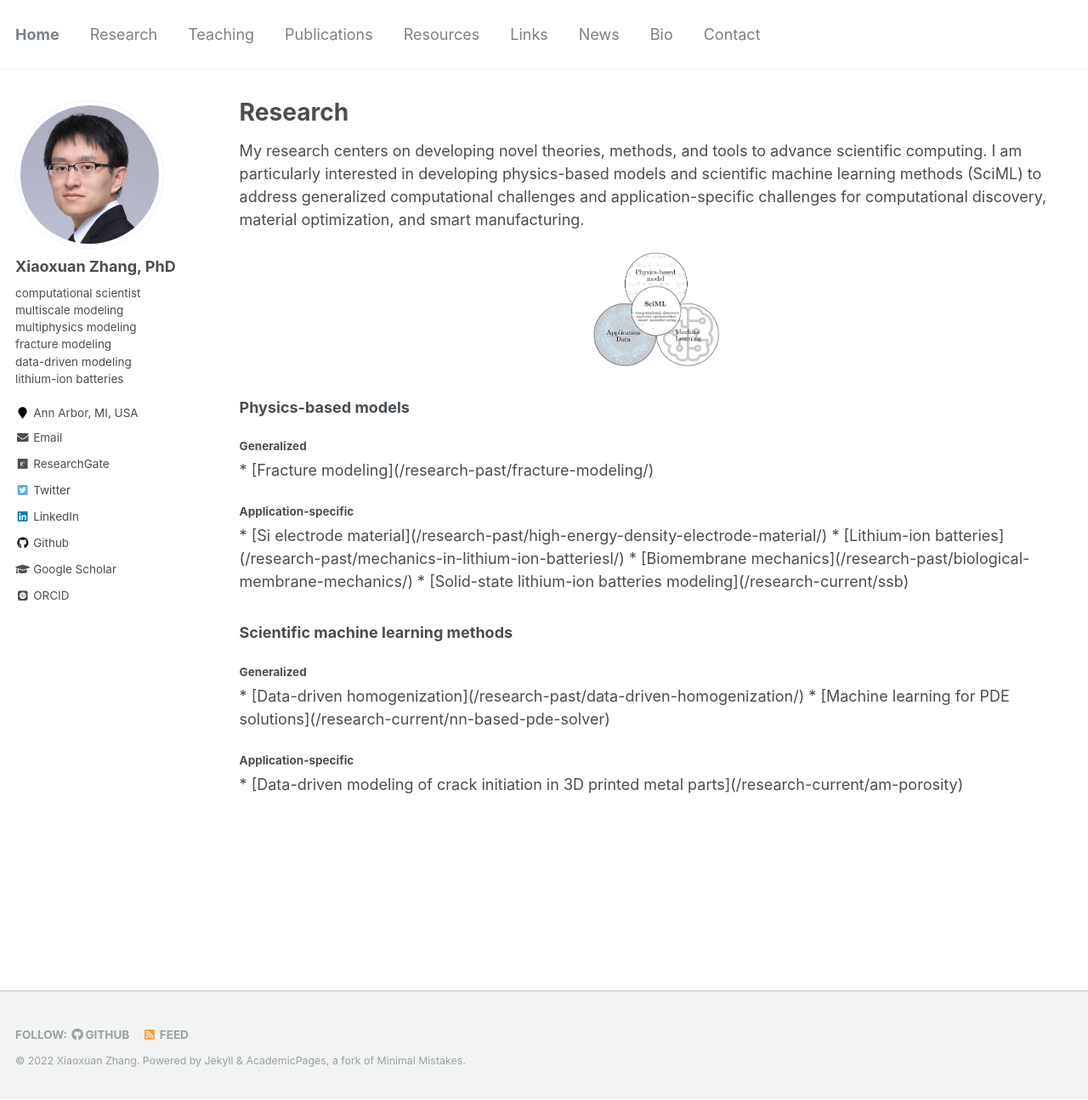
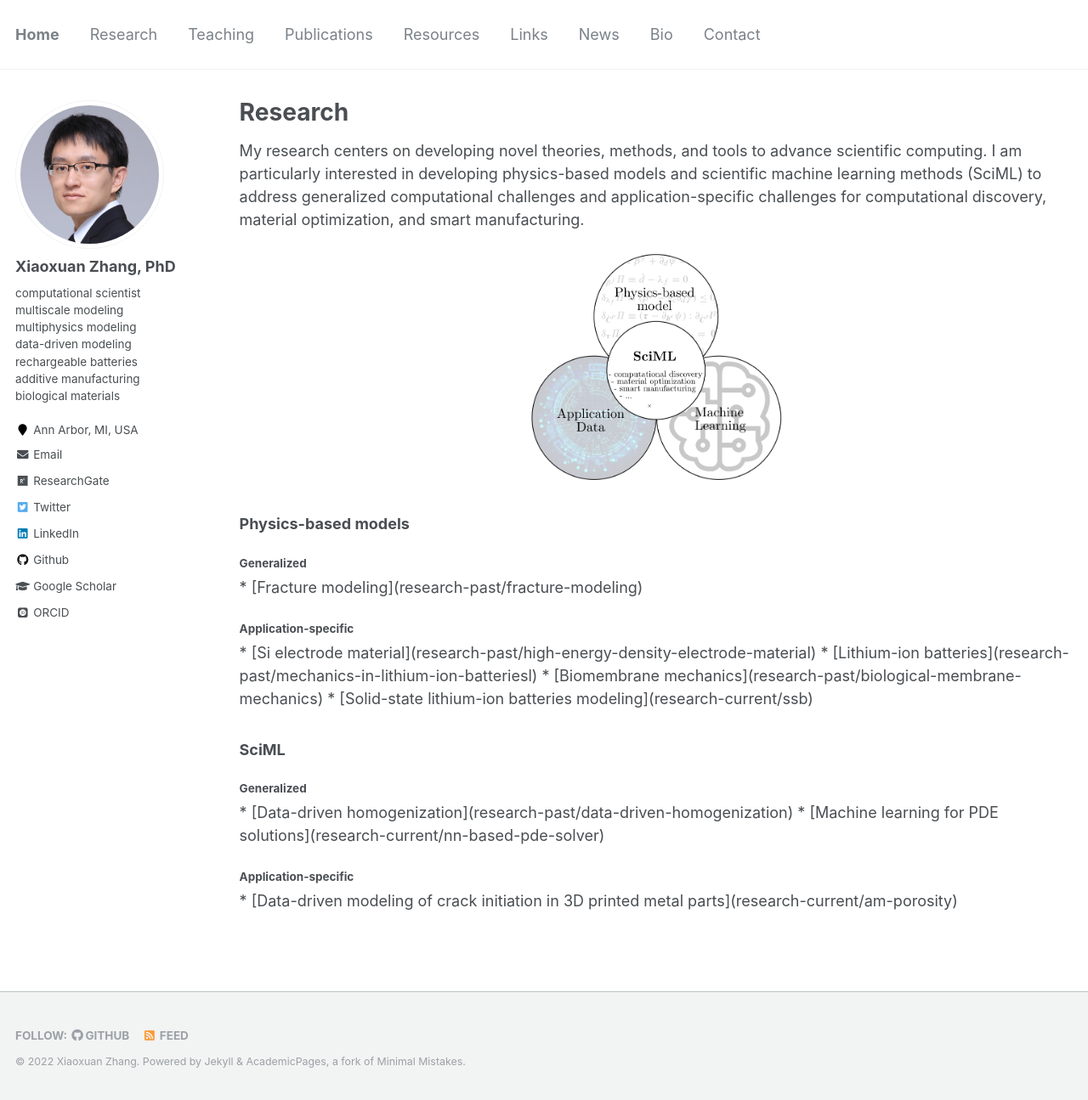
Before and after one commit to XiaoxuanZhangCM/XiaoxuanZhangCM.github.io, a Jekyll site: the page built from _pages/research.md, in a window 1280 px wide and 1295 px high. Shown: the whole window at 85% size. Built offline with Jekyll 4.4.1, drawn with Linux system fonts in a browser that asks for light colours; some web fonts are replaced.

Commit message:
update the links

```diff
--- a/_config.yml
+++ b/_config.yml
@@ -82,7 +82,7 @@
 author:
   name             : "Xiaoxuan Zhang, PhD"
   avatar           : "zhang.jpg"
-  bio              : "computational scientist <br> multiscale modeling<br> multiphysics modeling <br>fracture modeling <br> data-driven modeling <br> lithium-ion batteries <br>"
+  bio              : "computational scientist <br> multiscale modeling<br> multiphysics modeling <br> data-driven modeling <br> rechargeable batteries <br> additive manufacturing <br> biological materials <br>"
   location         : "Ann Arbor, MI, USA"
   employer         :
   pubmed           : #"https://www.ncbi.nlm.nih.gov/pubmed/?term=john+snow"
--- a/_pages/research.md
+++ b/_pages/research.md
@@ -8,21 +8,21 @@
 My research centers on developing novel theories, methods, and tools to advance scientific computing. I am particularly interested in developing physics-based models and scientific machine learning methods (SciML) to address generalized computational challenges and application-specific challenges for computational discovery, material optimization, and smart manufacturing.
 
 <p style="text-align:center">
-<img src="/images/research/overview.png" alt="" width="150px" >
+<img src="/images/research/overview.png" alt="" width="300px" >
 
 <h3>Physics-based models </h3>
 <h5>Generalized </h5>
-* [Fracture modeling](/research-past/fracture-modeling/)
+* [Fracture modeling](research-past/fracture-modeling)
 <h5>Application-specific </h5>
-* [Si electrode material](/research-past/high-energy-density-electrode-material/)
-* [Lithium-ion batteries](/research-past/mechanics-in-lithium-ion-batteriesl/)
-* [Biomembrane mechanics](/research-past/biological-membrane-mechanics/)
-* [Solid-state lithium-ion batteries modeling](/research-current/ssb)
+* [Si electrode material](research-past/high-energy-density-electrode-material)
+* [Lithium-ion batteries](research-past/mechanics-in-lithium-ion-batteriesl)
+* [Biomembrane mechanics](research-past/biological-membrane-mechanics)
+* [Solid-state lithium-ion batteries modeling](research-current/ssb)
 
 
-<h3>Scientific machine learning methods</h3>
+<h3>SciML</h3>
 <h5>Generalized </h5>
-* [Data-driven homogenization](/research-past/data-driven-homogenization/)
-* [Machine learning for PDE solutions](/research-current/nn-based-pde-solver)
+* [Data-driven homogenization](research-past/data-driven-homogenization)
+* [Machine learning for PDE solutions](research-current/nn-based-pde-solver)
 <h5>Application-specific </h5>
-* [Data-driven modeling of crack initiation in 3D printed metal parts](/research-current/am-porosity)
+* [Data-driven modeling of crack initiation in 3D printed metal parts](research-current/am-porosity)
```
